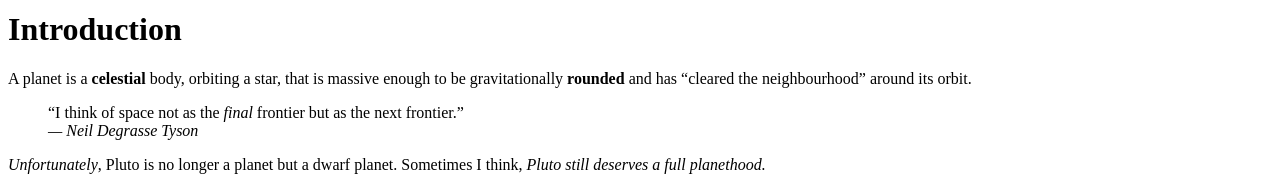
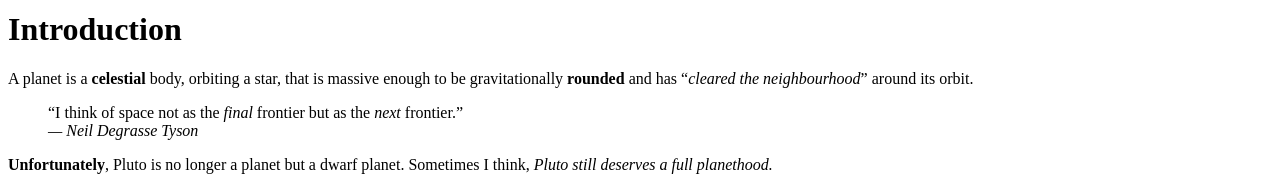
Before and after one commit to Lenzo/dsn1674-assignment-2, a plain HTML site: page index.html in a window 1280 px wide. Shown: the part 206-398 px from the top of the page. Drawn offline with Linux system fonts and the light colour scheme.

Commit message:
Added and changed tags for em/strong/i/b in text

```diff
--- a/index.html
+++ b/index.html
@@ -21,14 +21,14 @@
   <main>
     <h1>Introduction</h1>
 
-      A planet is a <b>celestial</b> body, orbiting a star, that is massive enough to be gravitationally <b>rounded</b> and has <q>cleared the neighbourhood</q> around its orbit.
+      A planet is a <b>celestial</b> body, orbiting a star, that is massive enough to be gravitationally <b>rounded</b> and has <q><i>cleared the neighbourhood</i></q> around its orbit.
 
         <blockquote>
-          “I think of space not as the <em>final</em> frontier but as the next frontier.”
+          “I think of space not as the <em>final</em> frontier but as the <em>next</em> frontier.”
           <footer><cite>— Neil Degrasse Tyson</cite></footer>
         </blockquote>
 
-        <em>Unfortunately</em>, Pluto is no longer a planet but a dwarf planet. Sometimes I think, <i>Pluto still deserves a full planethood.</i>
+        <strong>Unfortunately</strong>, Pluto is no longer a planet but a dwarf planet. Sometimes I think, <i>Pluto still deserves a full planethood.</i>
 
 
     <h1>Terrestrial planets</h1>
```
